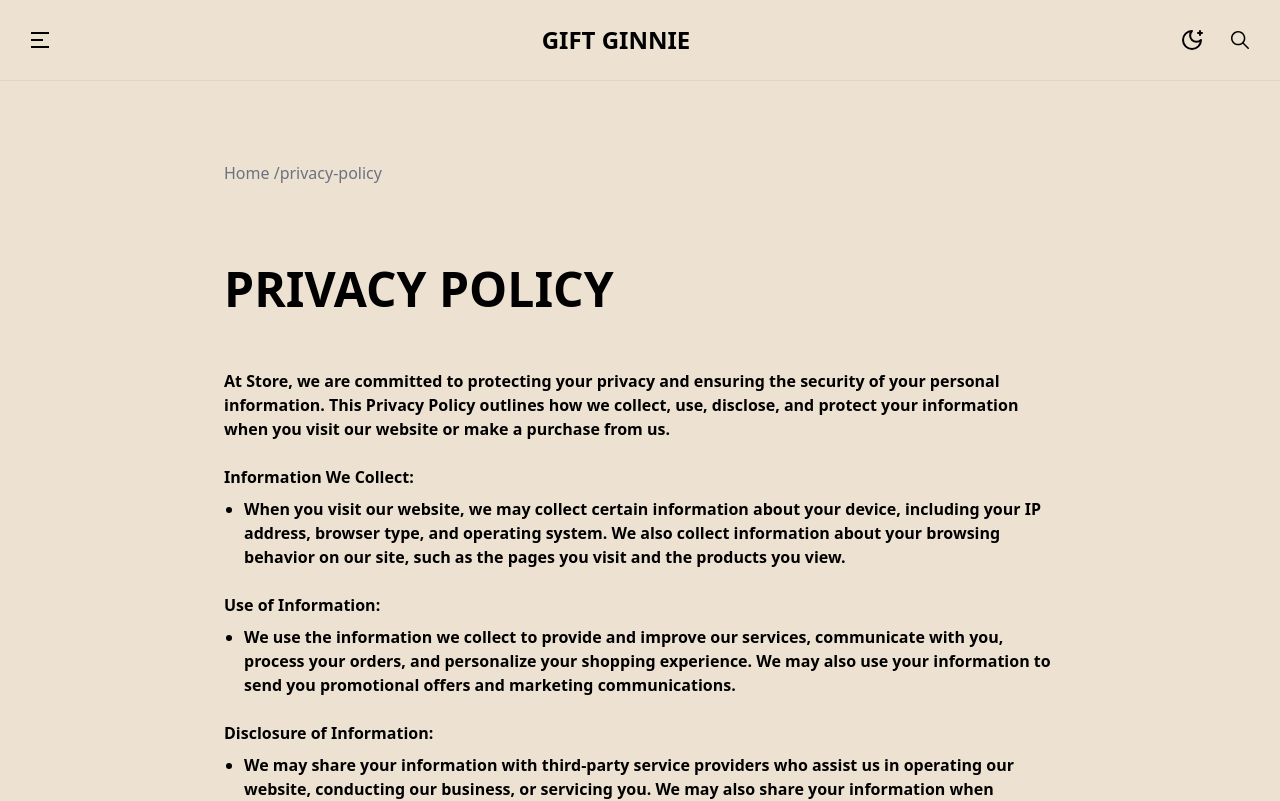
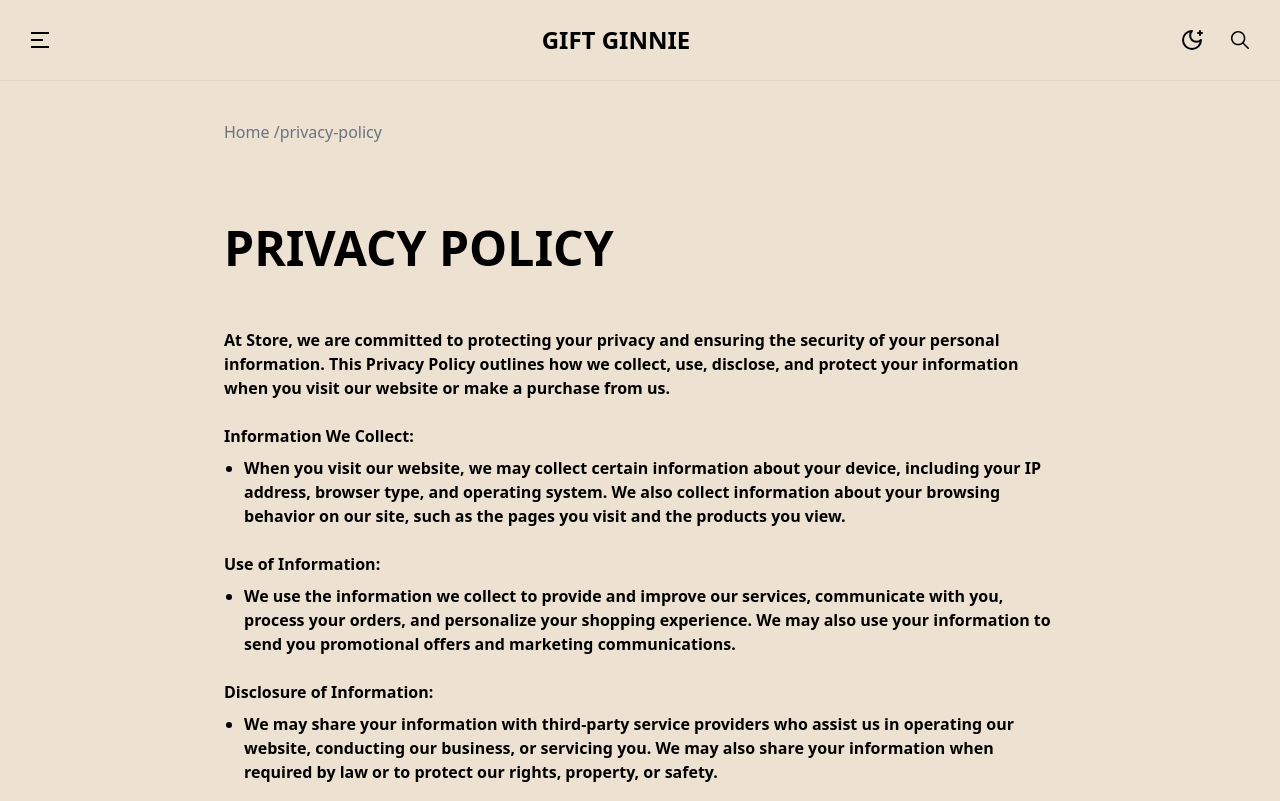
Before and after one commit to oscodesolution-devops/gift-ginnie, a React (Vite) app: page /privacy-policy in a window 1280 px wide. Shown: the top 801 px of the page. Built offline with nearby package versions, Linux system fonts and the light colour scheme.

Commit message:
fix : navbar sticky issue

```diff
--- a/src/components/Navbar/Navbar.tsx
+++ b/src/components/Navbar/Navbar.tsx
@@ -5,7 +5,7 @@ import NavMenu from "../NavMenu/NavMenu";
 import ThemeToggle from "../ThemeToggle/ThemeToggle";
 
 export default function Navbar() {
-  const [isMenuOpen, setIsMenuOpen] = useState<boolean>(false);
+  const [isMenuOpen, setIsMenuOpen] = useState(false);
 
   // Disable body scrolling when menu is open
   useEffect(() => {
@@ -25,8 +25,9 @@ export default function Navbar() {
   }
 
   return (
-    <>
-      <div className="sticky top-0 z-50">
+    <div
+      className={`fixed w-full top-0 z-50 transition-transform duration-300`}
+    >
       <nav className="flex justify-between items-center px-6 md:px-7 py-6 md:py-6 border-b border-black/5 bg-primary dark:bg-primaryDark dark:text-white">
         <div
           className="text-2xl cursor-pointer"
@@ -44,6 +45,5 @@ export default function Navbar() {
       </nav>
       {isMenuOpen && <NavMenu handleNavMenu={handleNavMenu} />}
     </div>
-    </>
   );
 }
--- a/src/layouts/MainLayout.tsx
+++ b/src/layouts/MainLayout.tsx
@@ -10,7 +10,7 @@ export default function MainLayout({
   return (
     <div className="w-full h-screen">
       <Navbar />
-      <div className="w-full bg-primary dark:bg-primaryDark">
+      <div className="w-full bg-primary mt-10 dark:bg-primaryDark">
         {children}
       </div>
       <Footer />
```
Lines whose indentation alone changed are shown as unchanged.
